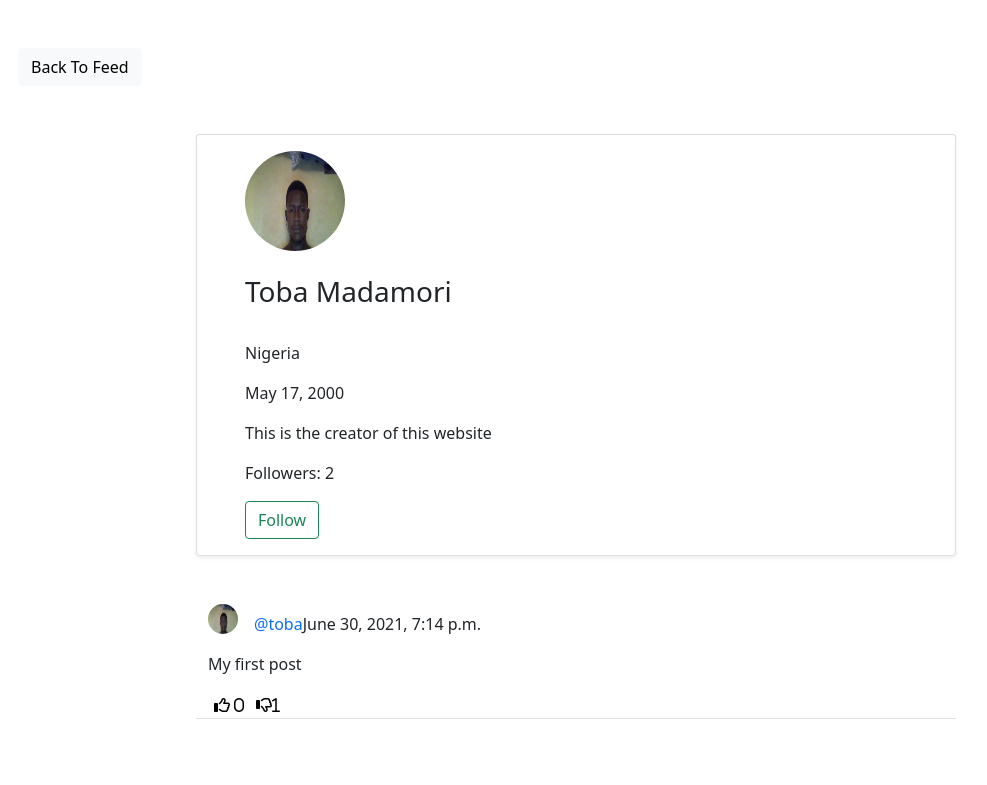
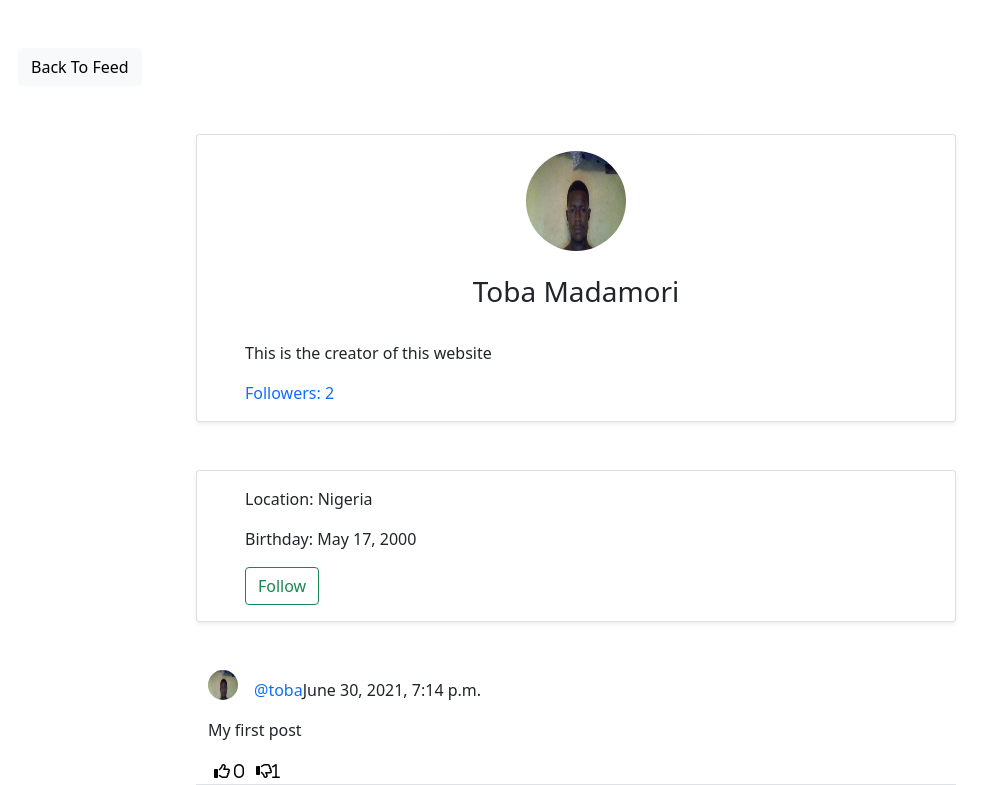
Before and after one commit to toba-madamori/socialnetworkapp, a Django app: page /social/profile/1/ in a window 1280 px wide. Shown: the part 56-841 px from the top of the page, without its empty margins (64-1051 px from the left). Before the commit the page ends 775 px from the top, so only its background shows below. Run offline with Django 3.2, Linux system fonts and the light colour scheme; data comes from the database, SQL or seed files in the repository; both versions use the stored data as it was after the commit; some libraries are stand-ins or nearby versions.

Commit message:
added followers list to the profile page

```diff
--- a/landing/templates/landing/navbar.html
+++ b/landing/templates/landing/navbar.html
@@ -26,7 +26,7 @@
         <div class="nav-item dropdown">
             <a class="nav-link dropdown-toggle text-dark" data-bs-toggle="dropdown" role="button" aria-expanded="false" href="#"> <i class="fas fa-user"></i> </a>
             <ul class="dropdown-menu">
-                <li><a href="{% url 'profile' user.profile.pk %}" class="dropdown-item">Profile</a></li>
+                <li><a href="{% url 'profile' request.user.profile.pk %}" class="dropdown-item">Profile</a></li>
                 <li><a href="{% url 'account_logout' %}" class="dropdown-item">Sign out</a></li>
             </ul>
         </div>
--- a/social/templates/social/profile.html
+++ b/social/templates/social/profile.html
@@ -9,6 +9,7 @@
     </div>
     <div class="row justify-content-center mt-5">
         <div class="card shadow-sm col-md-8 col-sm-12 border-bottom px-5 pt-3">
+            <div class="text-center">
                 <img src="{{ profile.picture.url }}" alt="" class="rounded-circle" width="100" height="100"/>
                 {% if profile.name %}
                 <h3 class="py-4"> {{ profile.name }}
@@ -19,28 +20,37 @@
                     </span>
                 </h3>
                 {% else %}
-                <h3 class="py-4">{{ user.username }}</h3>
+                    <h3 class="py-4">{{ user.username }}
                         <span>
                             {% if request.user == user %}
                                 <a href="{% url 'profile-edit' profile.pk %}" class="edit-color"><i class="far fa-edit"></i></a>
                             {% endif %}
                         </span>
+                    </h3>
                 {% endif %}
-
-            {% if profile.location %}
-            <p> {{ profile.location }}</p>
-            {% endif %}
-
-            {% if profile.birth_date %}
-            <p> {{ profile.birth_date }}</p>
-            {% endif %}
+            </div>
 
             {% if profile.bio %}
             <p> {{ profile.bio }}</p>
             {% endif %}
 
             <div class="mb-3">
-                <p>Followers: {{ number_of_followers }}</p>
+                <a href="{% url 'list-followers' profile.pk %}" class="post-link"> Followers: {{ number_of_followers }}</a>
+
+            </div>
+        </div>
+    </div>
+
+    <div class="row justify-content-center mt-5">
+        <div class="card shadow-sm col-md-8 col-sm-12 border-bottom px-5 py-3">
+            {% if profile.location %}
+            <p>Location: {{ profile.location }}</p>
+            {% endif %}
+
+            {% if profile.birth_date %}
+            <p>Birthday: {{ profile.birth_date }}</p>
+            {% endif %}
+
             {% if user == request.user %}
             {% else %}
                 {% if is_following %}
@@ -55,7 +65,6 @@
                     </form>
                 {% endif %}
             {% endif %}
-            </div>
         </div>
     </div>
     {% for post in posts %}
--- a/social/urls.py
+++ b/social/urls.py
@@ -1,6 +1,6 @@
 from os import name
 from django.urls import path
-from social.views import PostListView, PostDetailView, PostEditView, PostDeleteView, CommentDeleteView, ProfileView, ProfileEditView, AddFollower, RemoveFollower, AddLikes, Dislike, UserSearch
+from social.views import PostListView, PostDetailView, PostEditView, PostDeleteView, CommentDeleteView, ProfileView, ProfileEditView, AddFollower, RemoveFollower, AddLikes, Dislike, UserSearch, FollowersList
 
 urlpatterns= [
     path('', PostListView.as_view(), name='post-list'),
@@ -12,6 +12,7 @@ urlpatterns= [
     path('post/<int:pk>/dislike/', Dislike.as_view(), name='dislike'),
     path('profile/<int:pk>/', ProfileView.as_view(), name='profile'),
     path('profile/edit/<int:pk>/', ProfileEditView.as_view(), name='profile-edit'),
+    path('profile/<int:pk>/followers/', FollowersList.as_view(), name='list-followers'),
     path('profile/<int:pk>/followers/add', AddFollower.as_view(), name='add-follower'),
     path('profile/<int:pk>/followers/remove', RemoveFollower.as_view(), name='remove-follower'),
     path('search/', UserSearch.as_view(), name='profile-search'),
--- a/social/views.py
+++ b/social/views.py
@@ -230,3 +230,14 @@ class UserSearch(View):
             'profile_list':profile_list,
         }
         return render(request, 'social/search.html', context)
+
+class FollowersList(View):
+    def get(self, request, pk, *args, **kwargs):
+        profile = UserProfile.objects.get(pk=pk)
+        followers = profile.followers.all()
+
+        context = {
+            'profile': profile,
+            'followers': followers,
+        }
+        return render(request, 'social/followers_list.html', context)
```
Also changed, not shown: social/templates/social/followers_list.html (added, +29 -0 lines), db.sqlite3. Lines whose indentation alone changed are shown as unchanged.
